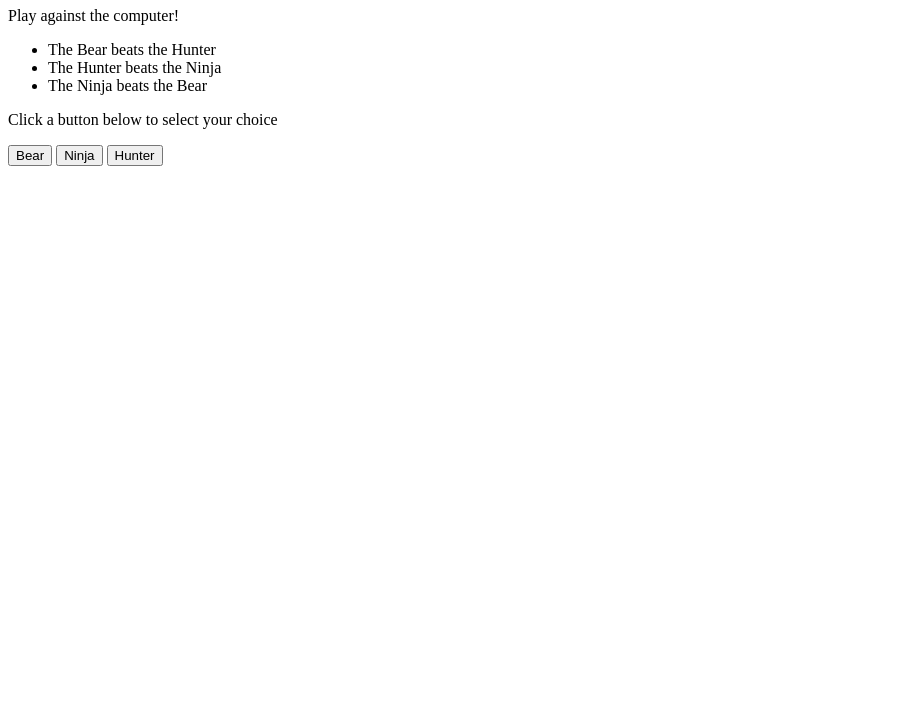
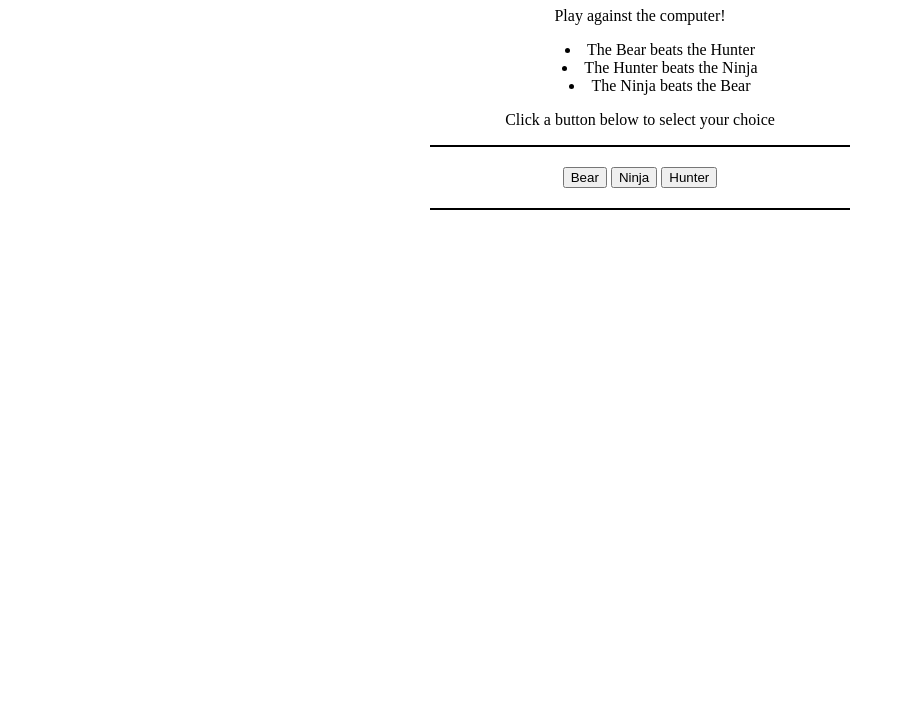
Before and after one commit to anna-fagan/BNH-Revisited, a plain HTML site: page index.html in a window 1280 px wide. Shown: the part 73-800 px from the top of the page, without its empty margins (0-905 px from the left). Drawn offline with Linux system fonts and the light colour scheme; the site is published under a folder, as on GitHub Pages, so addresses that start at the root find nothing.

Commit message:
fixed css file path

```diff
--- a/index.html
+++ b/index.html
@@ -5,8 +5,11 @@
         <meta charset="utf-8">
         <meta name="viewport" content="width=device-width, initial-scale=1, shrink-to-fit=no">
         <meta name="author" content="Anna Fagan">
-        <link href="/css/style.css" rel="stylesheet" type="text/css">
+        <link href="css/style.css" rel="stylesheet" type="text/css">
         <title>Javascript Bear Ninja Hunter</title>
+        <style>
+
+        </style>
     </head>
     <body>
         <h1>Bear, Ninja, Hunter</h1>
```
